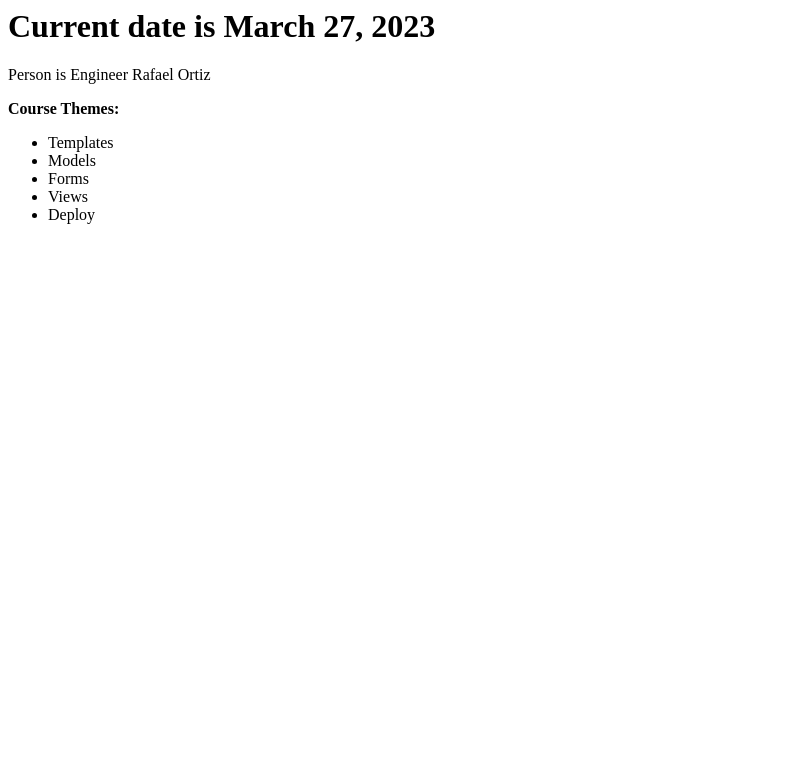
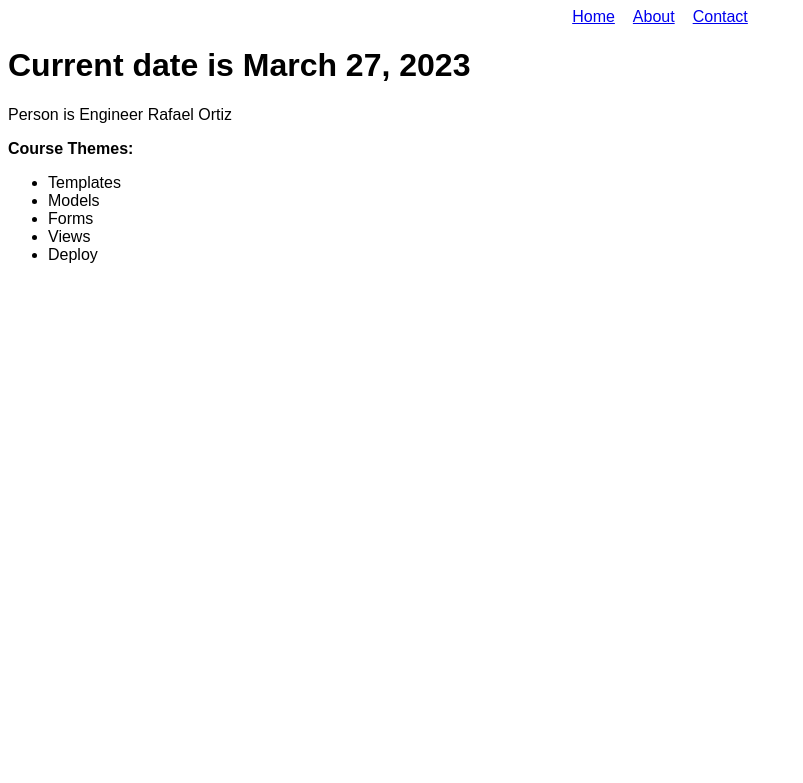
Before and after one commit to rortizv/django-project1, a Django app: page /date/ in a window 1280 px wide. Shown: the top 783 px of the page, without its empty margins (0-803 px from the left). Run offline with Django 4.2, Linux system fonts and the light colour scheme.

Commit message:
navbar component

```diff
--- a/Project1/templates/get_date.html
+++ b/Project1/templates/get_date.html
@@ -2,7 +2,21 @@
     <head>
         <title>Django Date</title>
     </head>
+    <style>
+        body {
+            font-family: Arial, Helvetica, sans-serif;
+        }
+        nav ul {
+            display: flex;
+            list-style: none;
+            flex-direction: row;
+            justify-content: center;
+            align-items: center;
+            gap: 18px;
+        }
+    </style>
     <body>
+        {% include "navbar.html" %}
         <h1>Current date is {{current_date.date}}</h1>
         <p>Person is {{name}} {{last_name}}</p>
         <p><strong>Course Themes:</strong></p>
--- /dev/null
+++ b/Project1/templates/navbar.html
@@ -0,0 +1,21 @@
+<html>
+    <style>
+        nav ul {
+            display: flex;
+            list-style: none;
+            flex-direction: row;
+            justify-content: center;
+            align-items: center;
+            gap: 18px;
+        }
+    </style>
+    <body>
+        <nav>
+            <ul>
+                <li><a href="#">Home</a></li>
+                <li><a href="#">About</a></li>
+                <li><a href="#">Contact</a></li>
+            </ul>
+        </nav>
+    </body>
+</html>
--- a/Project1/views.py
+++ b/Project1/views.py
@@ -3,6 +3,7 @@ import datetime
 from datetime import datetime
 from django.template import Template, Context
 from django.template import loader
+from django.shortcuts import render
 
 
 class Person:
@@ -24,10 +25,10 @@ def get_date(request):
     # external_doc = open('/home/rortiz/devRafael/Django/Project1/Project1/templates/get_date.html')
     # template = Template(external_doc.read())
     # external_doc.close()
-    external_doc = loader.get_template('get_date.html')
+    # external_doc = loader.get_template('get_date.html')
     # context = Context({'name': p1.name, 'last_name': p1.last_name, 'current_date': now, 'course_themes': course_themes})
-    document = external_doc.render({'name': p1.name, 'last_name': p1.last_name, 'current_date': now, 'course_themes': course_themes})
-    return HttpResponse(document)
+    # document = external_doc.render({'name': p1.name, 'last_name': p1.last_name, 'current_date': now, 'course_themes': course_themes})
+    return render(request, "get_date.html", {'name': p1.name, 'last_name': p1.last_name, 'current_date': now, 'course_themes': course_themes})
 
 def calc_age(request, age, year):
     period = year - 2023
```
